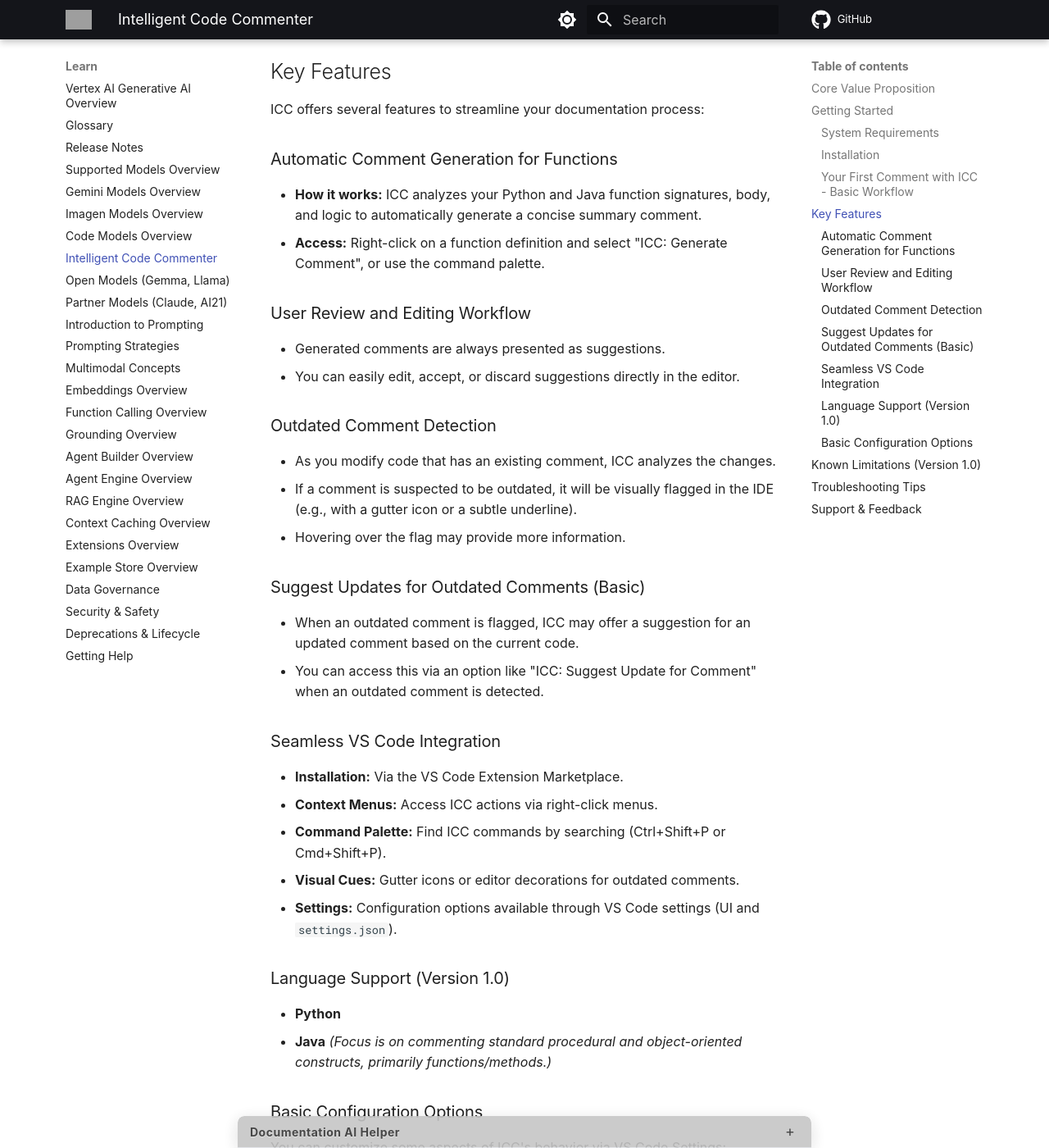
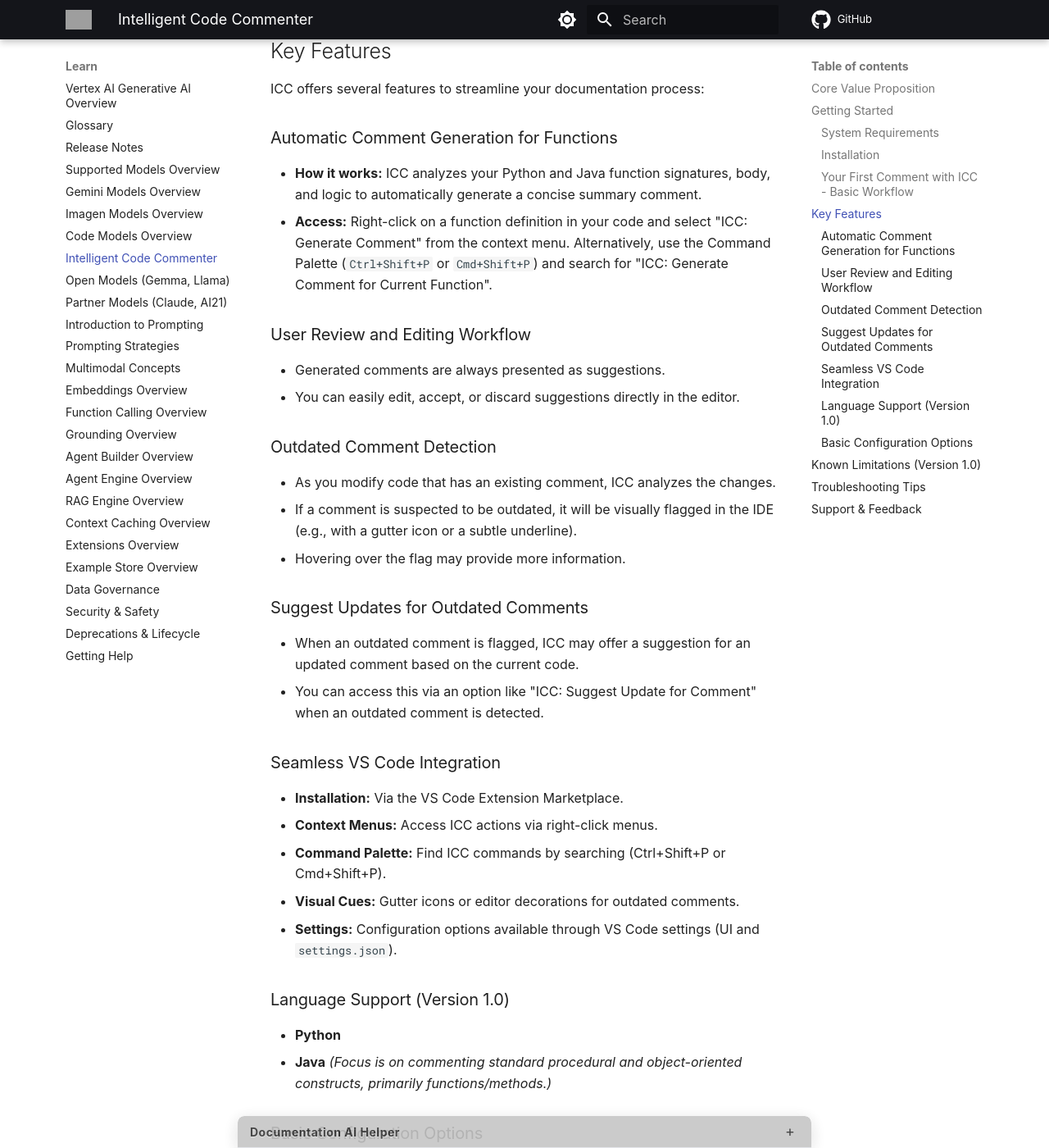
Before and after one commit to blevinscm/genai-docs, an MkDocs documentation site: the page built from docs/intelligent-code-commenter.md, in a window 1280 px wide and 1400 px high, scrolled down 2501 px. Shown: the whole window at 82% size. Built offline with MkDocs 1.6.1 and Material for MkDocs 9.7.7, drawn with Linux system fonts in a browser that asks for light colours; some web fonts are replaced; comment, search, counter and statistics services are not loaded; some of the changed text lies outside the part shown; grey boxes are pictures that could not be loaded.

```diff
--- a/docs/intelligent-code-commenter.md
+++ b/docs/intelligent-code-commenter.md
@@ -80,7 +80,7 @@ ICC offers several features to streamline your documentation process:
 ### Automatic Comment Generation for Functions
 
 *   **How it works:** ICC analyzes your Python and Java function signatures, body, and logic to automatically generate a concise summary comment.
-*   **Access:** Right-click on a function definition and select "ICC: Generate Comment", or use the command palette.
+*   **Access:** Right-click on a function definition in your code and select "ICC: Generate Comment" from the context menu. Alternatively, use the Command Palette (`Ctrl+Shift+P` or `Cmd+Shift+P`) and search for "ICC: Generate Comment for Current Function".
 
 ### User Review and Editing Workflow
 
@@ -93,7 +93,7 @@ ICC offers several features to streamline your documentation process:
 *   If a comment is suspected to be outdated, it will be visually flagged in the IDE (e.g., with a gutter icon or a subtle underline).
 *   Hovering over the flag may provide more information.
 
-### Suggest Updates for Outdated Comments (Basic)
+### Suggest Updates for Outdated Comments
 
 *   When an outdated comment is flagged, ICC may offer a suggestion for an updated comment based on the current code.
 *   You can access this via an option like "ICC: Suggest Update for Comment" when an outdated comment is detected.
@@ -118,9 +118,10 @@ You can customize some aspects of ICC's behavior via VS Code Settings:
 
 *   **Enable/Disable ICC:** Globally turn the extension on or off.
 *   **Enable/Disable Outdated Comment Detection:** Toggle this feature.
-*   **Preferred Comment Style (Planned - Basic for v1.0):**
+*   **Preferred Comment Style (Basic for v1.0):**
     *   For Java: Default Javadoc-like structure.
     *   For Python: Default reStructuredText/Google style-like structure.
+    *   *(More advanced styling options are planned for future versions).*
 *   **Telemetry Opt-in/Opt-out:** Control whether anonymized usage data is shared to help improve the product.
 
 ## Known Limitations (Version 1.0)
```
Also changed, not shown: other parts of docs/intelligent-code-commenter.md (+3 -3 lines).
